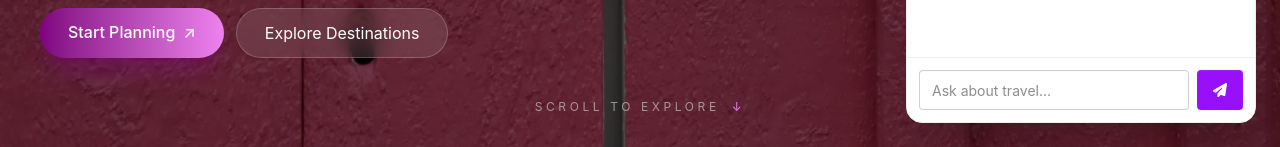
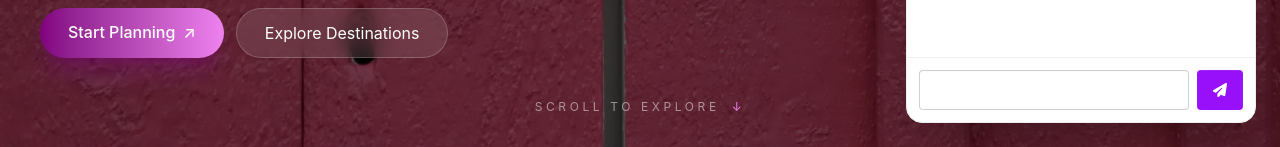
Before and after one commit to anupam-anand-ojha/wanderSoul-ai-frontend, a React (Vite) app: page / in a window 1280 px wide. Both pictures are taken after a click on the button 1232 px from the left and 752 px from the top of the page. Shown: the part 653-800 px from the top of the page. Built offline with nearby package versions, Linux system fonts and the light colour scheme.

Commit message:
enhance chatbot input field

```diff
--- a/src/components/Chatbot.jsx
+++ b/src/components/Chatbot.jsx
@@ -99,7 +99,7 @@ const Chatbot = () => {
                 <div
                   className={`chat-bubble ${
                     message.role === "user"
-                      ? "bg-purple-600 text-white"
+                      ? "bg-white-600 text-white"
                       : "bg-base-200"
                   }`}
                 >
@@ -127,7 +127,7 @@ const Chatbot = () => {
               value={input}
               onChange={(e) => setInput(e.target.value)}
               placeholder="Ask about travel..."
-              className="input input-bordered flex-1"
+              className="input input-bordered flex-1 text-white placeholder:text-white/40"
             />
 
             <button
```
